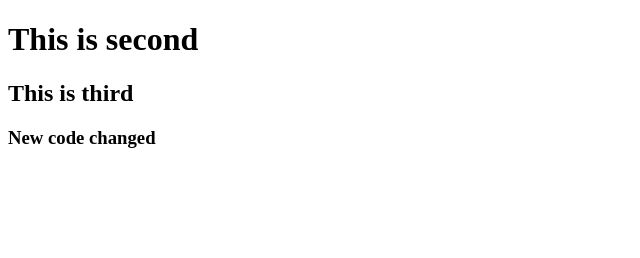
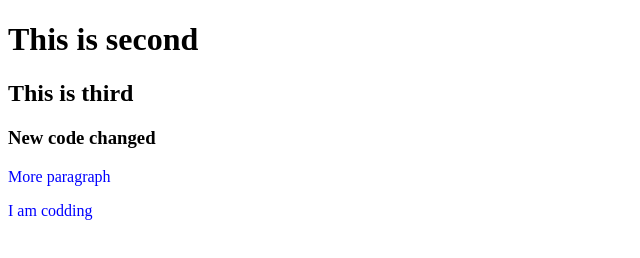
Before and after one commit to Jnmim143/my-second-repo, a plain HTML site: page index.html in a window 1280 px wide. Shown: the whole page, without its empty margins (0-640 px from the left). Drawn offline with Linux system fonts and the light colour scheme.

Commit message:
style added

```diff
--- a/index.html
+++ b/index.html
@@ -5,10 +5,13 @@
     <meta http-equiv="X-UA-Compatible" content="IE=edge">
     <meta name="viewport" content="width=device-width, initial-scale=1.0">
     <title>My second github repo</title>
+    <link rel="stylesheet" href="style.css">
 </head>
 <body>
     <h1>This is second</h1>
     <h2>This is third</h2>
     <h3>New code changed</h3>
+    <p>More paragraph</p>
+    <p>I am codding </p>
 </body>
 </html>
--- /dev/null
+++ b/style.css
@@ -0,0 +1,7 @@
+p{
+color :blue;
+
+
+
+
+}
```
